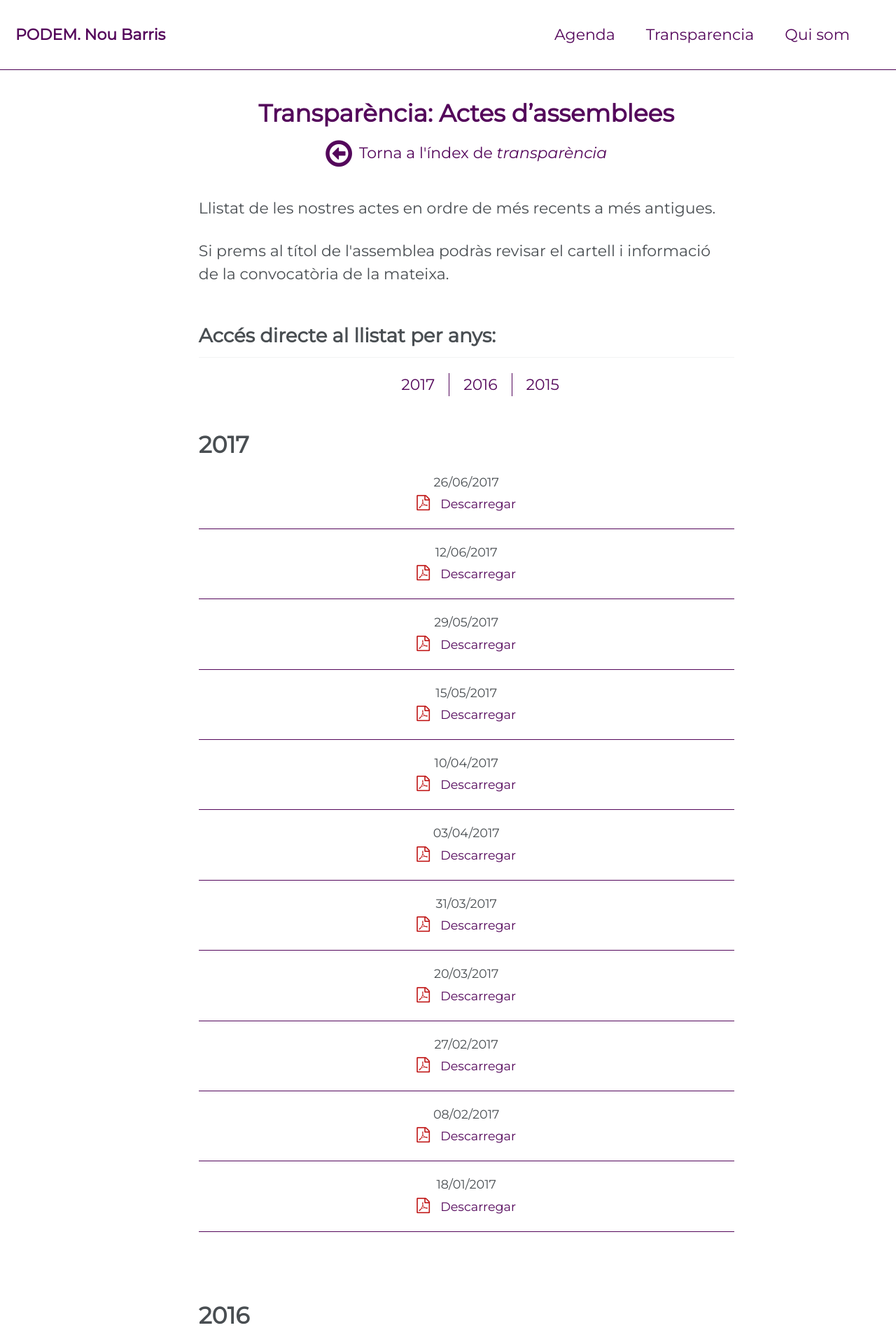
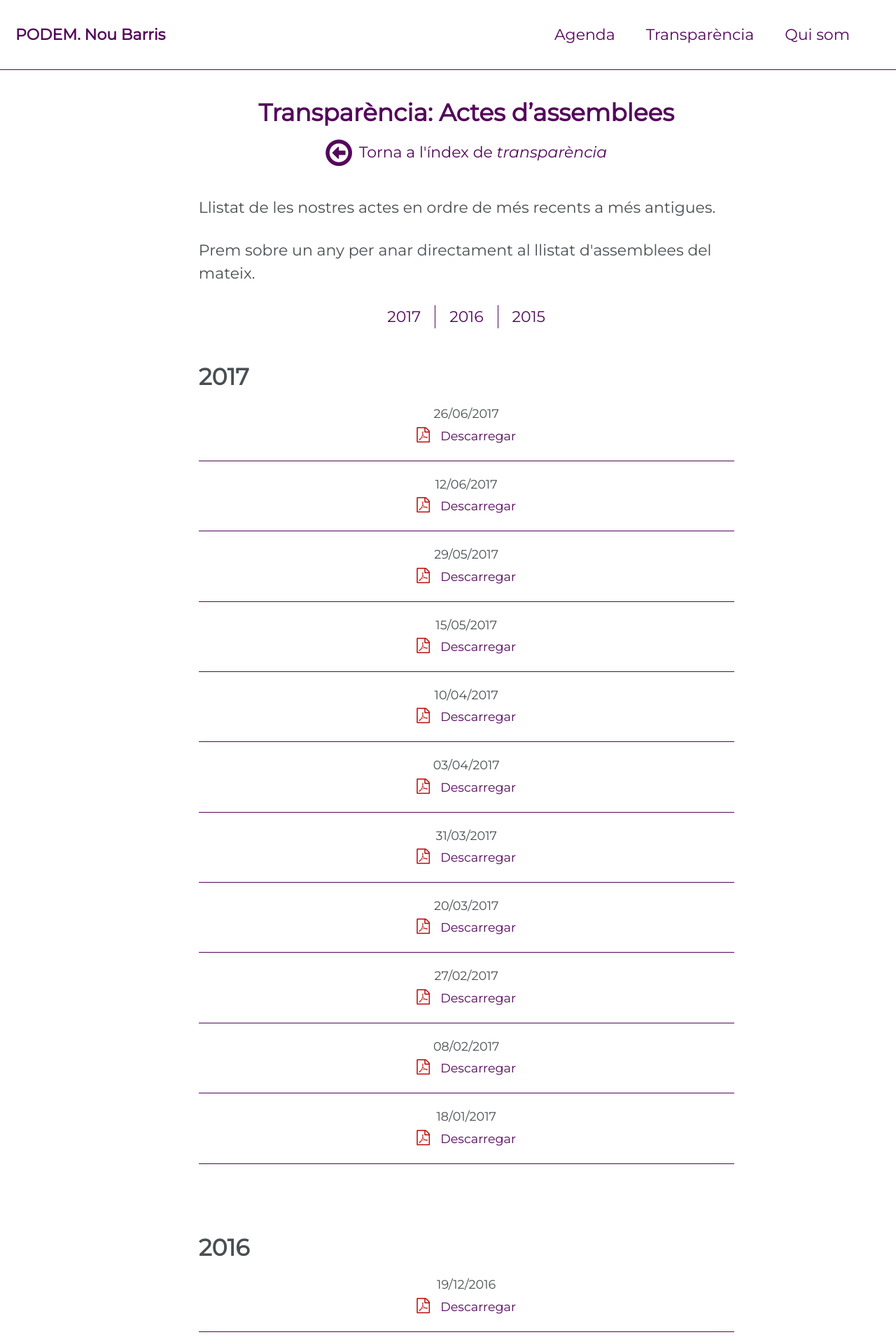
Before and after one commit to podemnoubarris/podemnoubarris.github.io, a Jekyll site: the page built from _pages/transparencia-actas.html, in a window 1280 px wide. Shown: the top 1920 px of the page at 70% size. Built offline with Jekyll 4.4.1, drawn with Linux system fonts in a browser that asks for light colours; some of the changed text lies outside the part shown.

Commit message:
Correcciones varias: eliminados los iconos de compartir en redes sociales por defecto (ya se diseñarán otros mejores), ahora el botón de menú en la vista para móviles es morado, y algunos ajustes generales de layout

```diff
--- a/_data/navigation.yml
+++ b/_data/navigation.yml
@@ -2,7 +2,7 @@
 main:
   - title: "Agenda"
     url: /agenda/
-  - title: "Transparencia"
+  - title: "Transparència"
     url: "/transparencia"
   - title: "Qui som"
     url: "/qui-som"
--- a/_includes/social-share.html
+++ /dev/null
@@ -1,13 +0,0 @@
-<section class="page__share">
-  {% if site.data.ui-text[site.locale].share_on_label %}
-    <h4 class="page__share-title">{{ site.data.ui-text[site.locale].share_on_label | default: "Share on" }}</h4>
-  {% endif %}
-
-  <a href="https://twitter.com/intent/tweet?{% if site.twitter.username %}via={{ site.twitter.username }}&{% endif %}text={{ page.title }} {{ page.url | absolute_url }}" class="btn btn--twitter" title="{{ site.data.ui-text[site.locale].share_on_label | default: 'Share on' }} Twitter"><i class="fa fa-fw fa-twitter" aria-hidden="true"></i><span> Twitter</span></a>
-
-  <a href="https://www.facebook.com/sharer/sharer.php?u={{ page.url | absolute_url }}" class="btn btn--facebook" title="{{ site.data.ui-text[site.locale].share_on_label | default: 'Share on' }} Facebook"><i class="fa fa-fw fa-facebook" aria-hidden="true"></i><span> Facebook</span></a>
-
-  <a href="https://plus.google.com/share?url={{ page.url | absolute_url }}" class="btn btn--google-plus" title="{{ site.data.ui-text[site.locale].share_on_label | default: 'Share on' }} Google Plus"><i class="fa fa-fw fa-google-plus" aria-hidden="true"></i><span> Google+</span></a>
-
-  <a href="https://www.linkedin.com/shareArticle?mini=true&url={{ page.url | absolute_url }}" class="btn btn--linkedin" title="{{ site.data.ui-text[site.locale].share_on_label | default: 'Share on' }} LinkedIn"><i class="fa fa-fw fa-linkedin" aria-hidden="true"></i><span> LinkedIn</span></a>
-</section>
--- a/_pages/transparencia-actas.html
+++ b/_pages/transparencia-actas.html
@@ -7,10 +7,8 @@ author_profile: false
 <a href="/transparencia" class="back-to-transparency"><i class="fa fa-arrow-circle-o-left" aria-hidden="true"></i><span>Torna a l'índex de <em>transparència</em></a>
 
 <p>Llistat de les nostres actes en ordre de més recents a més antigues.</p>
-<p>Si prems al títol de l'assemblea podràs revisar el cartell i informació de la convocatòria de la mateixa.</p>
+<p>Prem sobre un any per anar directament al llistat d'assemblees del mateix.</p>
 
-
-<h2>Accés directe al llistat per anys:</h2>
 <ol id="transparency-assemblies-year-list">
 {% for minute in site.data.transparencia["actas-asambleas"] %}
 {% assign currentYear = minute.date | date:"%Y" %}
--- a/_sass/podem-nou-barris.scss
+++ b/_sass/podem-nou-barris.scss
@@ -1,10 +1,38 @@
 $podemos-color: #54075b;
+
+body {
+    margin-bottom: initial !important;
+}
+
+.page__footer {
+    position: initial;
+}
+
+.greedy-nav button {
+    background-color: initial;
+
+    .navicon {
+        background-color: $podemos-color;
+
+        &:before, &:after {
+            background: $podemos-color;
+        }
+    }
+
+    &.close {
+        .navicon {
+            background-color: initial;
+        }
+    }
+}
+
+
 
 .masthead {
     background-color: white;
+    border-bottom: 1px $podemos-color solid;
 
     .masthead__inner-wrap {
-        border-bottom: 1px #54075b solid;
     }
 
     #site-nav {
@@ -153,6 +181,8 @@ $podemos-color: #54075b;
     display: flex;
     flex-flow: row wrap;
     justify-content: center;
+    margin: 0;
+    padding: 0;
 
     a {
         padding: 0 20px;
```
